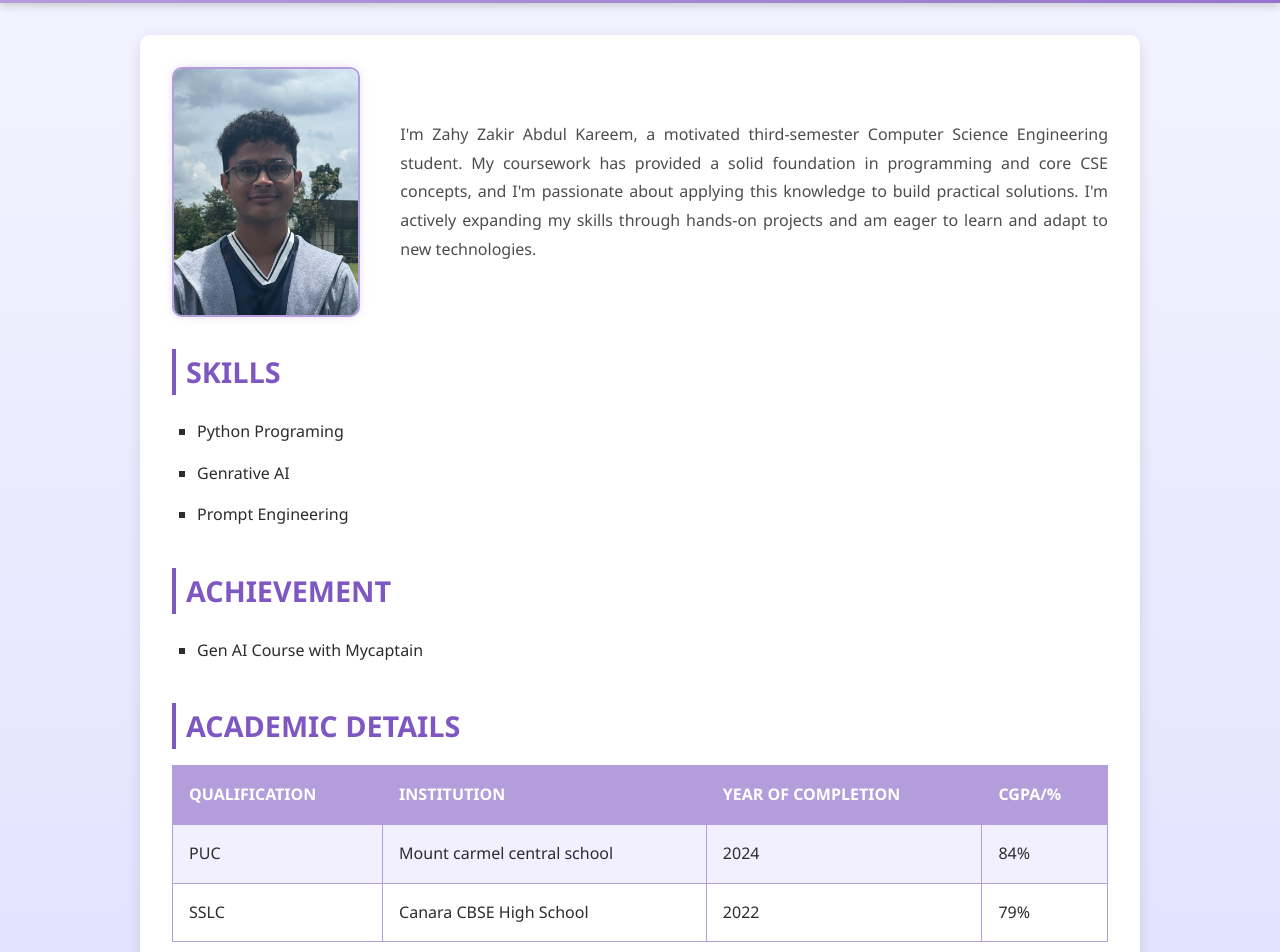
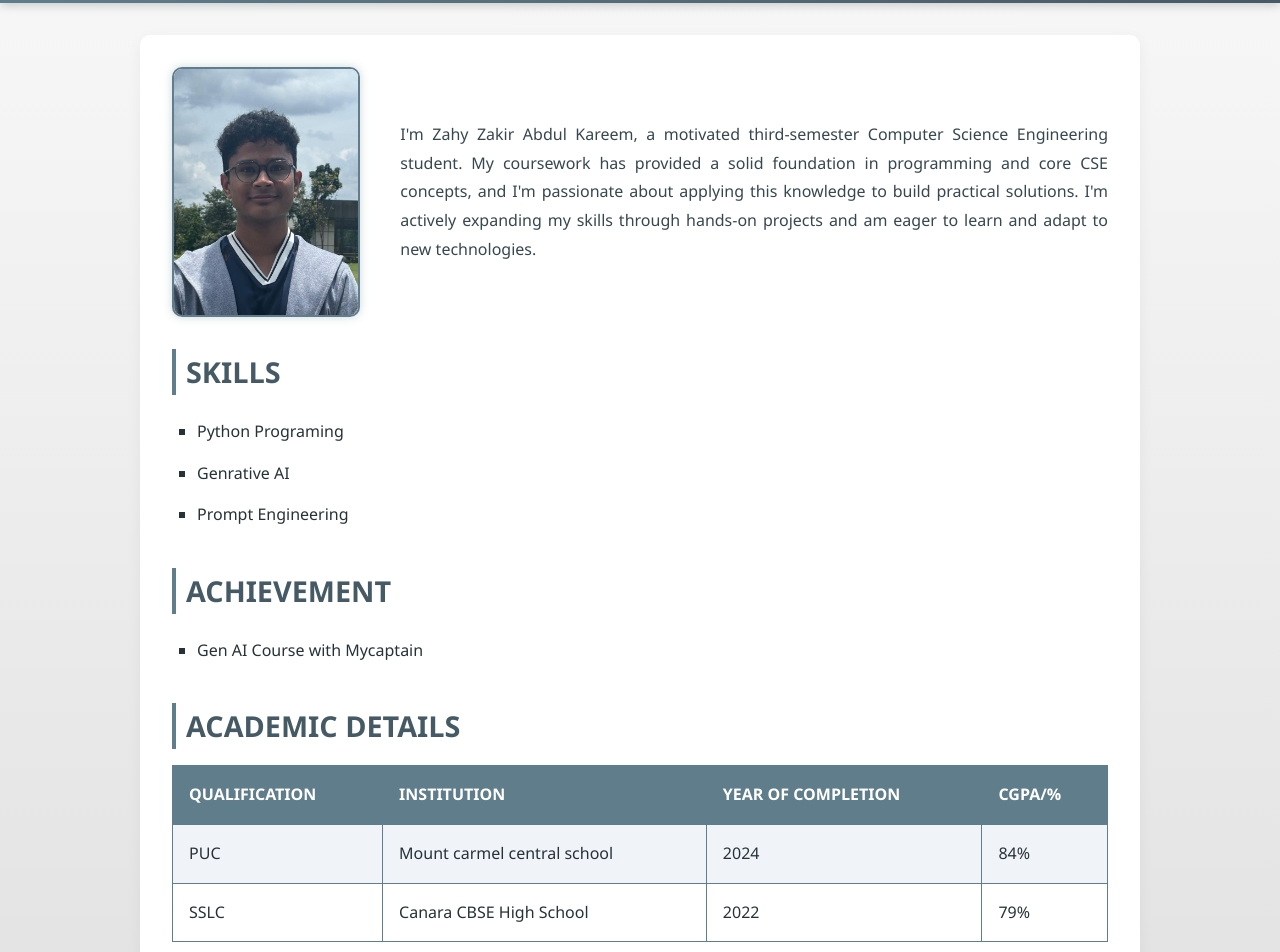
Before and after one commit to zahy294/zahy294.github.io, a plain HTML site: page index.html in a window 1280 px wide. Shown: the part 120-1072 px from the top of the page. Drawn offline with Linux system fonts and the light colour scheme.

Commit message:
Update styles.css

```diff
--- a/styles.css
+++ b/styles.css
@@ -7,15 +7,15 @@
 
 body {
   font-family: 'Segoe UI', Arial, sans-serif;
-  background: linear-gradient(180deg, #f5f5ff, #e0e0ff);
-  color: #2c2c2c;
+  background: linear-gradient(180deg, #f9f9f9, #e0e0e0);
+  color: #263238;
 }
 
 /* --- HEADER --- */
 header {
   text-align: center;
   padding: 2rem 1rem;
-  background: linear-gradient(90deg, #b39ddb, #9575cd);
+  background: linear-gradient(90deg, #607d8b, #455a64);
   box-shadow: 0 2px 10px rgba(0, 0, 0, 0.2);
 }
 
@@ -32,7 +32,7 @@ main {
   padding: 2rem;
   background-color: #ffffff;
   border-radius: 10px;
-  box-shadow: 0 4px 15px rgba(0, 0, 0, 0.1);
+  box-shadow: 0 4px 15px rgba(0, 0, 0, 0.05);
 }
 
 /* --- PROFILE SECTION --- */
@@ -41,7 +41,7 @@ main {
   align-items: center;
   justify-content: space-between;
   gap: 40px;
-  flex-wrap: nowrap;
+  flex-wrap: nowrap; /* keeps image + paragraph in one line */
   margin-bottom: 2rem;
 }
 
@@ -49,8 +49,8 @@ main {
   height: 250px;
   width: auto;
   border-radius: 10px;
-  border: 2px solid #b39ddb;
-  box-shadow: 0 0 10px rgba(179, 157, 219, 0.3);
+  border: 2px solid #607d8b;
+  box-shadow: 0 0 10px rgba(96, 125, 139, 0.3);
   transition: transform 0.3s ease;
 }
 
@@ -63,16 +63,16 @@ main {
   font-size: 1rem;
   text-align: justify;
   line-height: 1.8;
-  color: #4d4d4d;
+  color: #37474f;
 }
 
 /* --- HEADINGS --- */
 h2 {
-  color: #7e57c2;
+  color: #455a64;
   font-size: 1.8rem;
   margin-top: 2rem;
   margin-bottom: 1rem;
-  border-left: 4px solid #7e57c2;
+  border-left: 4px solid #607d8b;
   padding-left: 10px;
   text-transform: uppercase;
 }
@@ -93,30 +93,30 @@ table {
   width: 100%;
   margin-top: 1rem;
   border-collapse: collapse;
-  border: 1px solid #ccc;
+  border: 1px solid #cfd8dc;
 }
 
 th, td {
   padding: 1rem;
-  border: 1px solid #b39ddb;
+  border: 1px solid #607d8b;
   text-align: left;
 }
 
 th {
-  background-color: #b39ddb;
+  background-color: #607d8b;
   color: #ffffff;
   text-transform: uppercase;
 }
 
 tr:nth-child(even) {
-  background-color: #f2f0ff;
+  background-color: #f0f4f8;
 }
 
 /* --- FOOTER --- */
 footer {
   text-align: center;
   padding: 1.5rem 1rem;
-  background: linear-gradient(90deg, #b39ddb, #9575cd);
+  background: linear-gradient(90deg, #607d8b, #455a64);
   box-shadow: 0 -2px 10px rgba(0, 0, 0, 0.2);
 }
 
@@ -132,7 +132,7 @@ footer {
   transition: all 0.3s ease;
 }
 
-.social-links img: hover {
+.social-links img:hover {
   transform: scale(1.1);
   filter: grayscale(0%);
 }
```
